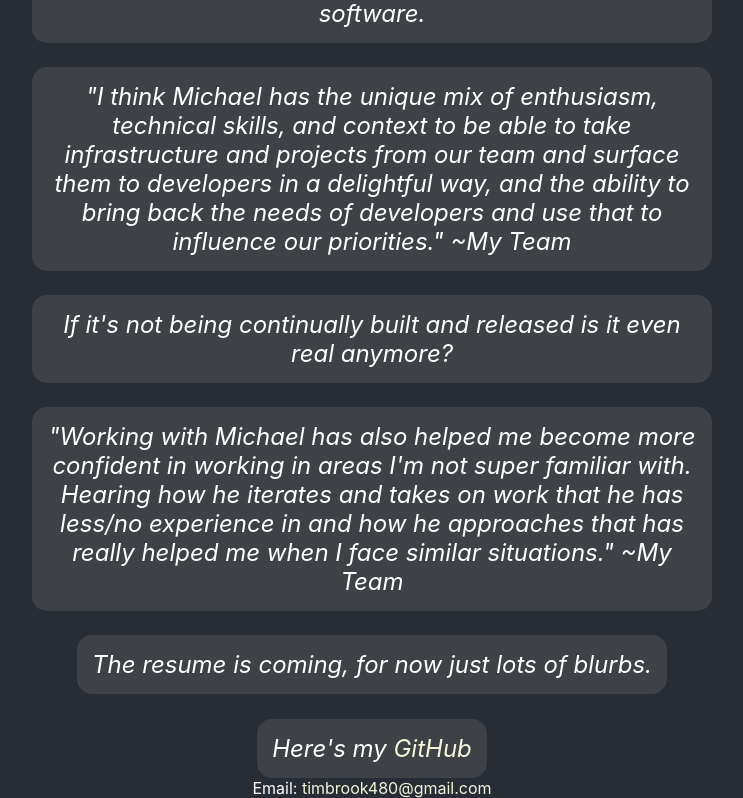
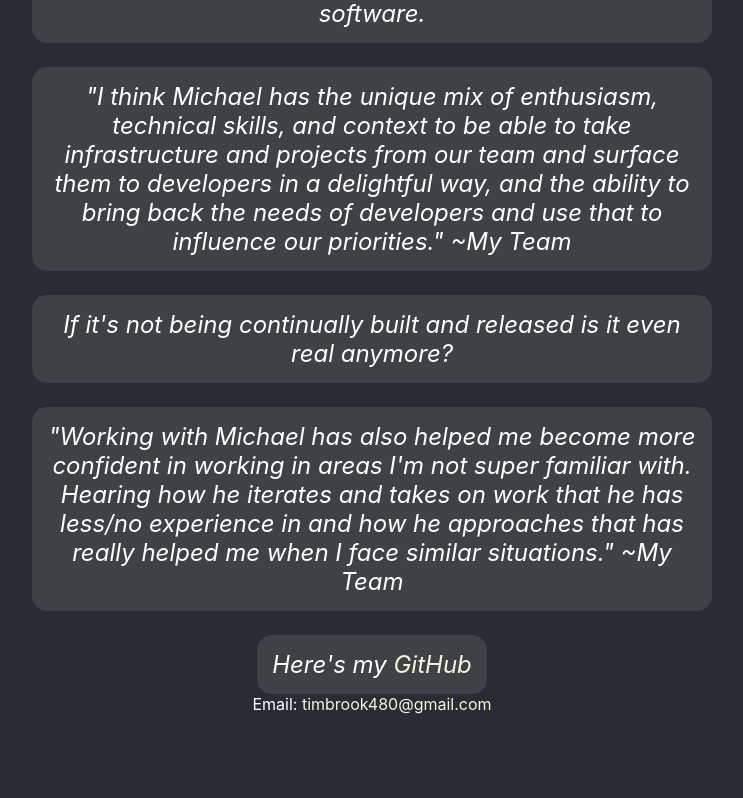
Before and after one commit to 7imbrook/timbrook.tech, a React (Create React App) app: page /about in a window 1280 px wide. Shown: the part 460-1258 px from the top of the page, without its empty margins (268-1011 px from the left). After the commit the page ends 1174 px from the top, so only its background shows below. Built offline with nearby package versions, Linux system fonts and the light colour scheme.

Commit message:
Update About.tsx

```diff
--- a/src/About.tsx
+++ b/src/About.tsx
@@ -34,9 +34,6 @@ function About() {
         that has really helped me when I face similar situations." ~My Team
       </article>
       <article className="about">
-        The resume is coming, for now just lots of blurbs.
-      </article>
-      <article className="about">
         Here's my <a href="https://github.com/7imbrook">GitHub</a>
       </article>
     </>
```
